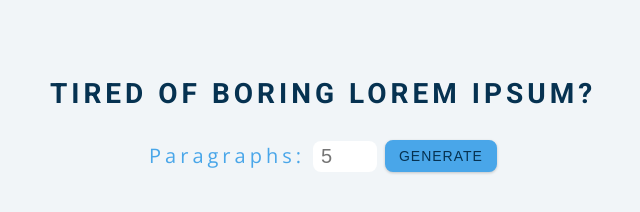
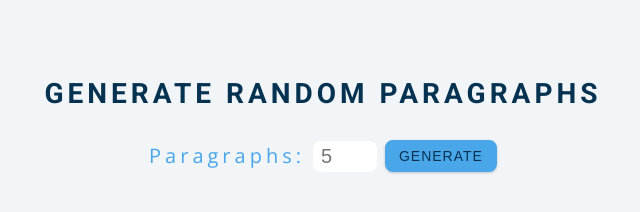
Before and after one commit to IanZC0der/github_practice, a plain HTML site: page index.html in a window 1280 px wide. Shown: the whole page, without its empty margins (317-957 px from the left). Drawn offline with nearby package versions, Linux system fonts and the light colour scheme.

Commit message:
Changed the heading on line no 13 in index.html

```diff
--- a/index.html
+++ b/index.html
@@ -10,7 +10,7 @@
   </head>
   <body>
     <section class="section-center">
-      <h3>tired of boring lorem ipsum?</h3>
+      <h3>Generate random paragraphs</h3>
       <form class="lorem-form">
         <label for="amount">paragraphs:</label>
         <input type="number" name="amount" id="amount" placeholder="5" />
```
